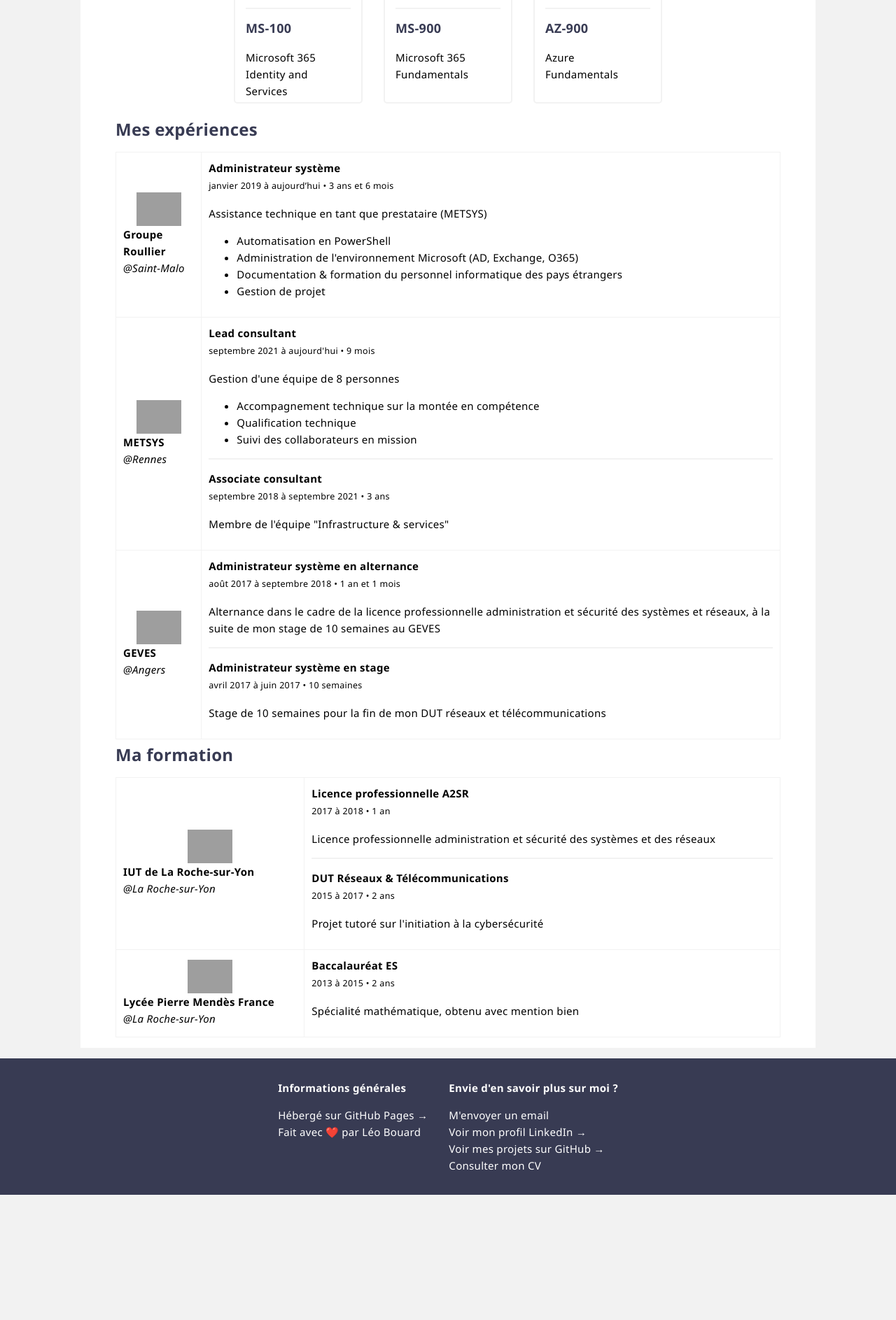
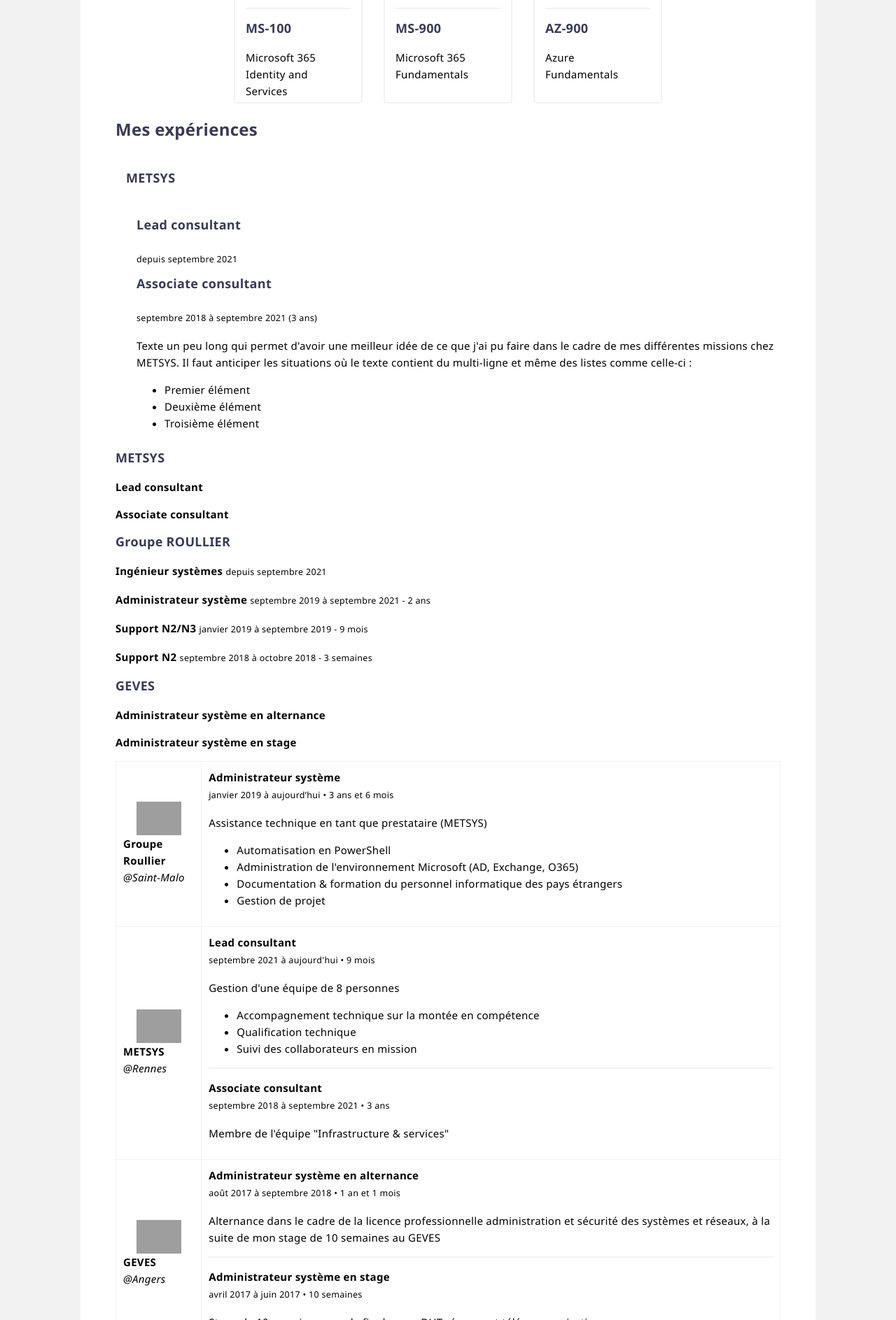
Before and after one commit to leobouard/leobouard.github.io, a Jekyll site: the page built from cv.md, in a window 1280 px wide, cut to the strip 543-2430 px from the top of the page. Shown: the whole strip at 70% size. Built offline with Jekyll 4.4.1, drawn with Linux system fonts in a browser that asks for light colours; our own code applies the rules of GitHub Pages for plain Markdown files; before the commit the page ends 2251 px from its top, so only the background shows below that; grey boxes are pictures that could not be loaded.

Commit message:
Ajout du CSS pour les expériences

```diff
--- a/assets/css/cv.scss
+++ b/assets/css/cv.scss
@@ -6,7 +6,7 @@
     height: 250px;
     max-width: 150px;
     flex: 1;
-    flex-basis: 200px;
+    flex-basis: 150px;
     border-radius: 5px;
     padding: 15px;
     border: 2px solid #f2f2f2;
@@ -22,3 +22,14 @@
     margin-right: auto;
     display: block;
 }
+
+.experience {
+    width: 100%;
+    margin-left: 30px;
+}
+
+.enterprise {
+    display: block;
+    width: 100%;
+    margin: 15px;
+}
--- a/cv.md
+++ b/cv.md
@@ -36,6 +36,56 @@
 </div>
 
 ## Mes expériences
+
+<div class="posts">
+    <div class="enterprise">
+        <h3>METSYS</h3>
+    </div>
+    <div class="experience">
+        <h4>Lead consultant</h4>
+        <small>depuis septembre 2021</small>
+    </div>
+    <div class="experience">
+        <h4>Associate consultant</h4>
+        <small>septembre 2018 à septembre 2021 (3 ans)</small>
+        <p>Texte un peu long qui permet d'avoir une meilleur idée de ce que j'ai pu faire dans le cadre de mes différentes missions chez METSYS. Il faut anticiper les situations où le texte contient du multi-ligne et même des listes comme celle-ci :
+        <ul>
+            <li>Premier élément</li>
+            <li>Deuxième élément</li>
+            <li>Troisième élément</li>
+        </ul>
+        </p>
+    </div>
+</div>
+
+### METSYS
+
+**Lead consultant**
+
+
+**Associate consultant**
+
+
+### Groupe ROULLIER
+
+<b>Ingénieur systèmes</b>
+<small>depuis septembre 2021</small>
+
+**Administrateur système**
+<small>septembre 2019 à septembre 2021 - 2 ans</small>
+
+**Support N2/N3**
+<small>janvier 2019 à septembre 2019 - 9 mois</small>
+
+**Support N2**
+<small>septembre 2018 à octobre 2018 - 3 semaines</small>
+
+### GEVES
+
+**Administrateur système en alternance**
+
+**Administrateur système en stage**
+
 
 <table class="CVtable"><tbody>
     <tr class="CVtr">
```
